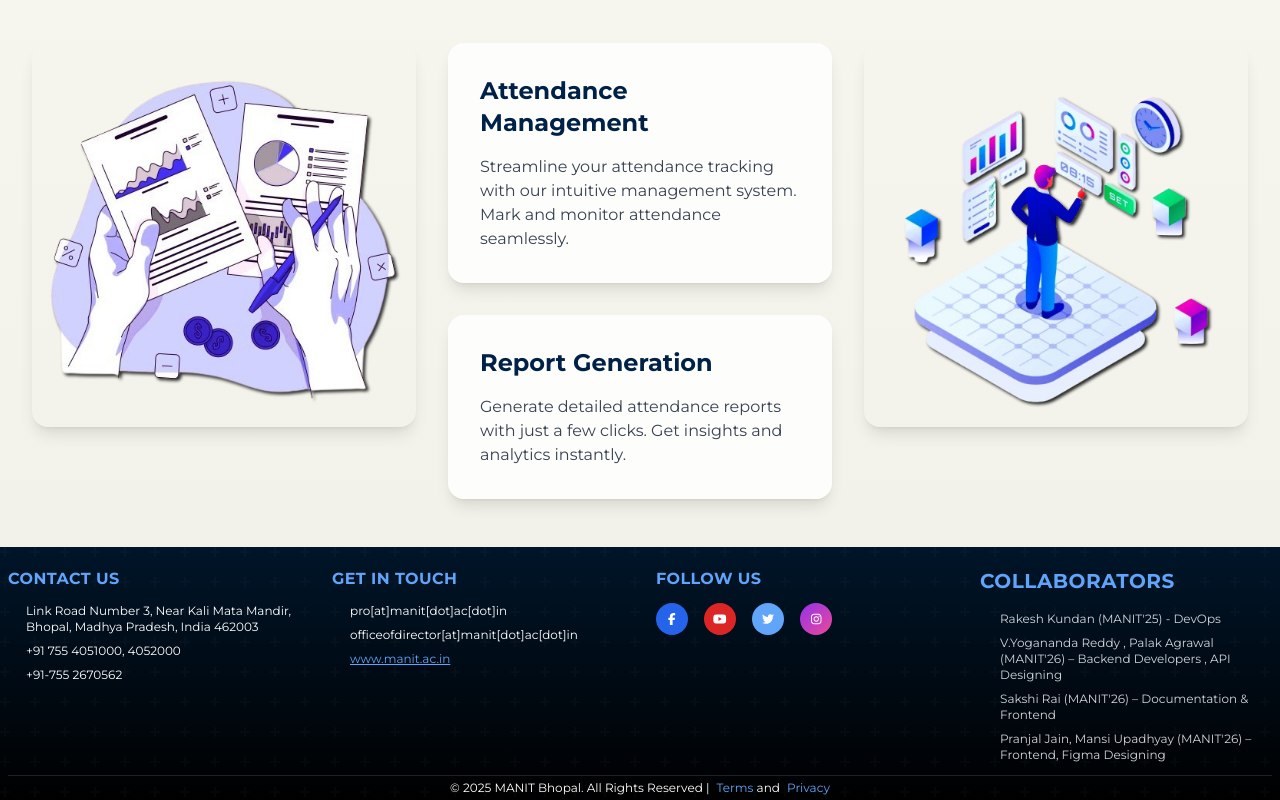
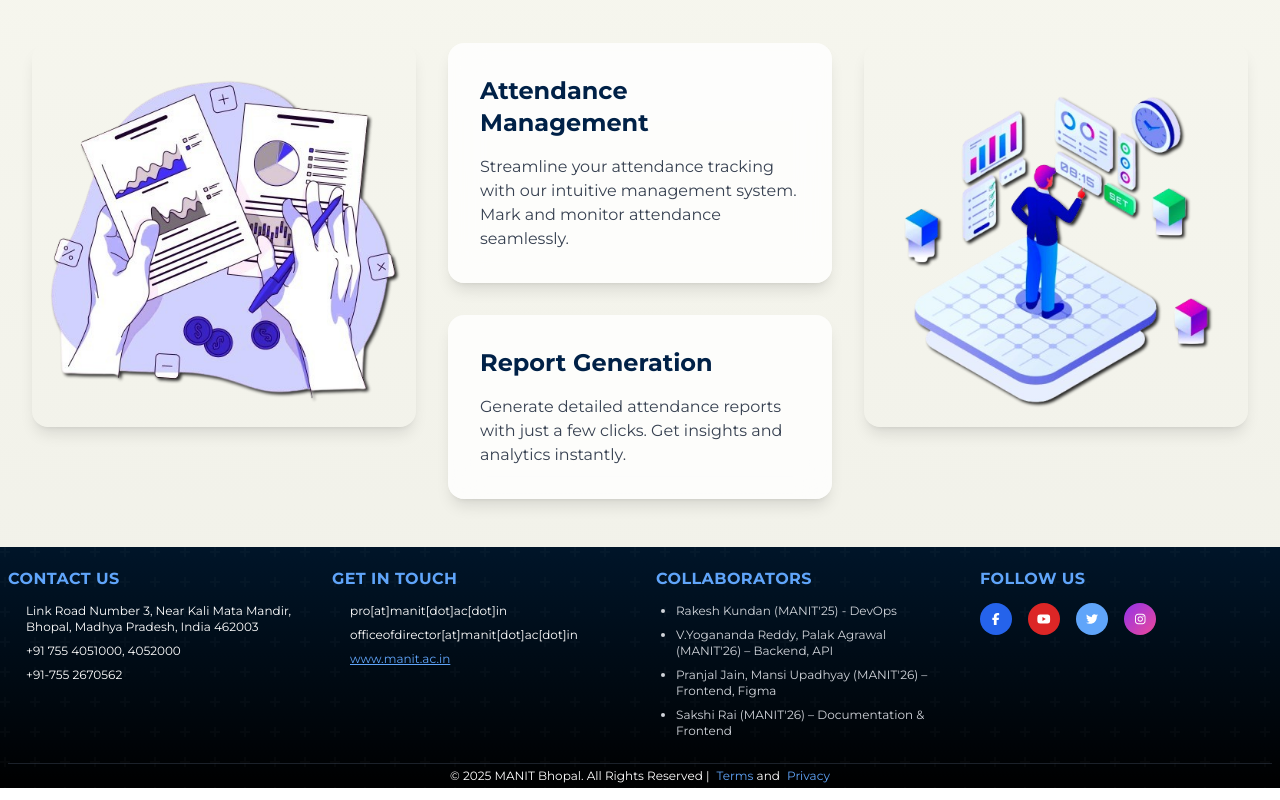
Before and after one commit to Yogananda1504/Frontend-ReportGeneration, a React (Vite) app: page / in a window 1280 px wide. Shown: the part 353-1153 px from the top of the page. Built offline with nearby package versions, Linux system fonts and the light colour scheme; no server answers.

Commit message:
# Enhanced Footer : Ordering

```diff
--- a/src/pages/Landing.tsx
+++ b/src/pages/Landing.tsx
@@ -59,14 +59,15 @@ function Footer() {
                 <div className="grid grid-cols-1 md:grid-cols-4 gap-8 mb-3 text-center md:text-left">
                     {/* CONTACT US */}
                     <div className="transform hover:scale-105 transition-transform duration-300 mb-3">
-                        <h2 className="text-base font-bold mb-3 text-blue-400 tracking-wide">
+                        <h2 className="text-base font-bold mb-3 text-blue-400 tracking-wide uppercase">
                             CONTACT US
                         </h2>
                         <div className="space-y-2 text-white hover:text-gray-300 transition-colors duration-200">
                             <p className="flex flex-col sm:flex-row items-start">
                                 <i data-lucide="map-pin" className="w-3.5 h-3.5 mr-1 flex-shrink-0"></i>
                                 <span>
-                                    Link Road Number 3, Near Kali Mata Mandir, Bhopal, Madhya Pradesh, India 462003
+                                    Link Road Number 3, Near Kali Mata Mandir,
+                                    Bhopal, Madhya Pradesh, India 462003
                                 </span>
                             </p>
                             <p className="flex items-center">
@@ -79,9 +80,10 @@ function Footer() {
                             </p>
                         </div>
                     </div>
+
                     {/* GET IN TOUCH */}
                     <div className="transform hover:scale-105 transition-transform duration-300 mb-3">
-                        <h2 className="text-base font-bold mb-3 text-blue-400 tracking-wide">
+                        <h2 className="text-base font-bold mb-3 text-blue-400 tracking-wide uppercase">
                             GET IN TOUCH
                         </h2>
                         <div className="space-y-2 text-white hover:text-gray-300 transition-colors duration-200">
@@ -106,9 +108,24 @@ function Footer() {
                             </p>
                         </div>
                     </div>
+
+                    {/* COLLABORATORS */}
+                    <div className="transform hover:scale-105 transition-transform duration-300 mb-3">
+                        <h2 className="text-base font-bold mb-3 text-blue-400 tracking-wide uppercase">
+                            COLLABORATORS
+                        </h2>
+                        <ul className="list-disc pl-5 space-y-2 text-gray-300 hover:text-white transition-colors duration-200">
+                            <li>Rakesh Kundan (MANIT'25) - DevOps</li>
+                            <li>V.Yogananda Reddy, Palak Agrawal (MANIT'26) – Backend, API</li>
+                            <li>Pranjal Jain, Mansi Upadhyay (MANIT'26) – Frontend, Figma</li>
+                            <li>Sakshi Rai (MANIT'26) – Documentation & Frontend</li>
+
+                        </ul>
+                    </div>
+
                     {/* FOLLOW US */}
                     <div className="transform hover:scale-105 transition-transform duration-300 mb-3">
-                        <h2 className="text-base font-bold mb-3 text-blue-400 tracking-wide">
+                        <h2 className="text-base font-bold mb-3 text-blue-400 tracking-wide uppercase">
                             FOLLOW US
                         </h2>
                         <div className="flex justify-center md:justify-start space-x-4">
@@ -145,18 +162,6 @@ function Footer() {
                                 <FontAwesomeIcon icon={faInstagram} className="text-white text-xs" />
                             </a>
                         </div>
-                    </div>
-                    {/* COLLABORATORS */}
-                    <div className="transform hover:scale-105 transition-transform duration-300">
-                        <h2 className="text-xl font-bold mb-4 text-blue-400 tracking-wide">
-                            COLLABORATORS
-                        </h2>
-                        <ul className="list-disc pl-5 space-y-2 text-gray-300 hover:text-white transition-colors duration-200">
-                            <div>Rakesh Kundan (MANIT'25) - DevOps</div>
-                            <div>V.Yogananda Reddy , Palak Agrawal (MANIT'26) –  Backend Developers , API Designing</div>
-                            <div>Sakshi Rai (MANIT'26) – Documentation & Frontend</div>
-                            <div>Pranjal Jain, Mansi Upadhyay (MANIT'26) – Frontend, Figma Designing</div>
-                        </ul>
                     </div>
                 </div>
 
```
